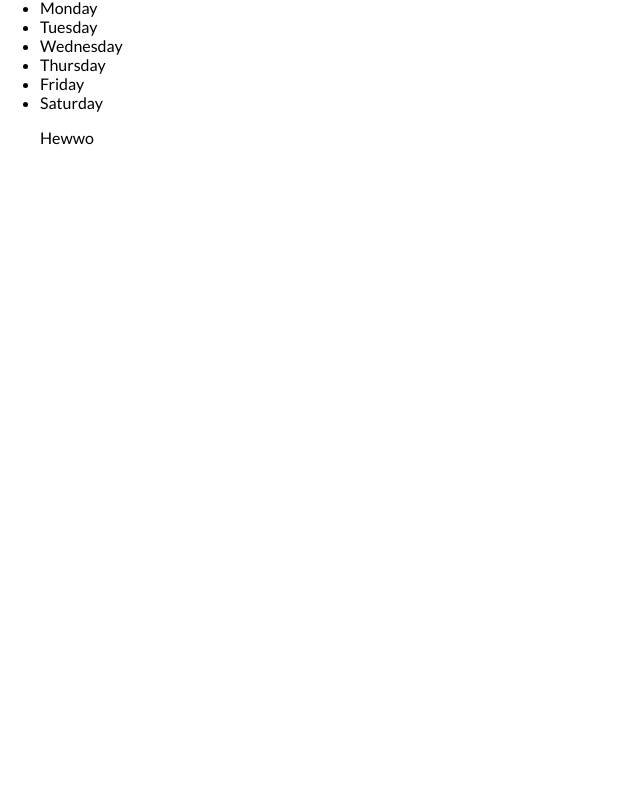
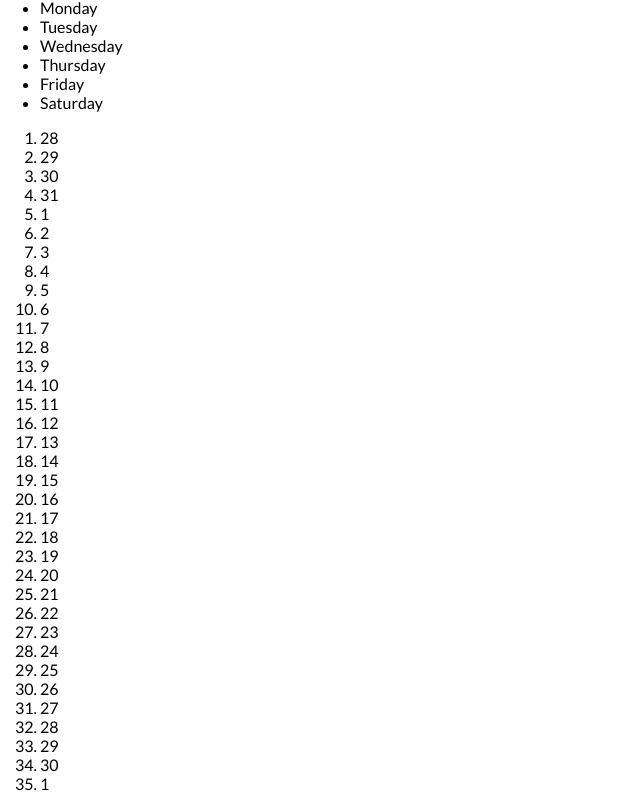
Before and after one commit to Team-25/Mynd, a React (Create React App) app in the folder Frontend/mynd/: page /home in a window 1280 px wide. Shown: the part 837-1646 px from the top of the page, without its empty margins (0-640 px from the left). Before the commit the page ends 1000 px from the top, so only its background shows below. Built offline with nearby package versions, Linux system fonts and the light colour scheme; no server answers.

Commit message:
[add] Get Current Month and Display in list

```diff
--- a/Frontend/mynd/src/components/Calendar/user-calendar.tsx
+++ b/Frontend/mynd/src/components/Calendar/user-calendar.tsx
@@ -1,4 +1,5 @@
 import React from "react"
+import { format, startOfMonth, startOfWeek, getDate, isBefore, endOfWeek, add , endOfMonth} from 'date-fns'
 
 interface IProps {
 
@@ -11,10 +12,23 @@ interface IState {
 class Calendar extends React.Component<IProps> {
     constructor(props: IProps) {
         super(props);
+        this.getFullMonth = this.getFullMonth.bind(this)
     }
 
     state: IState = {
         currentDate: new Date(),
+    }
+
+    getFullMonth(start: Date) {
+        const month = []
+        let day = startOfWeek(startOfMonth(start));
+        let endDay = endOfWeek(endOfMonth(start));
+        while (isBefore(day,endDay)) {
+            month.push(day);
+            day = add(day,{days:1});
+        }
+        console.log(month)
+        return month;
     }
 
     render() {
@@ -31,11 +45,12 @@ class Calendar extends React.Component<IProps> {
                 </ul>
                 <div className="calendar-grid">
                     <ol className="day">
-                        Hewwo
+                        {this.getFullMonth(this.state.currentDate).map(
+                            (date) => <li key={date.toString()}>{getDate(date)}</li>
+                        )}
                     </ol>
                 </div>
             </div>
-
         )
     }
 }
```
